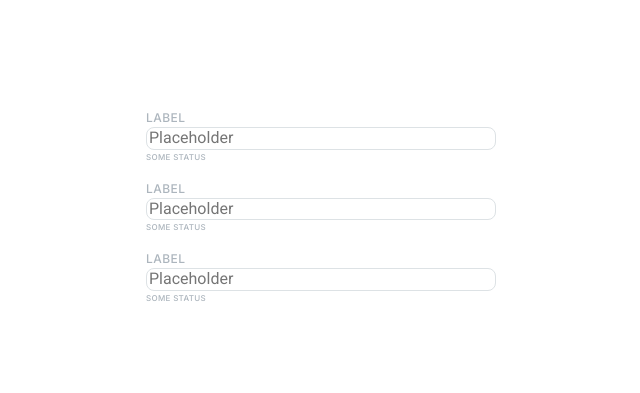
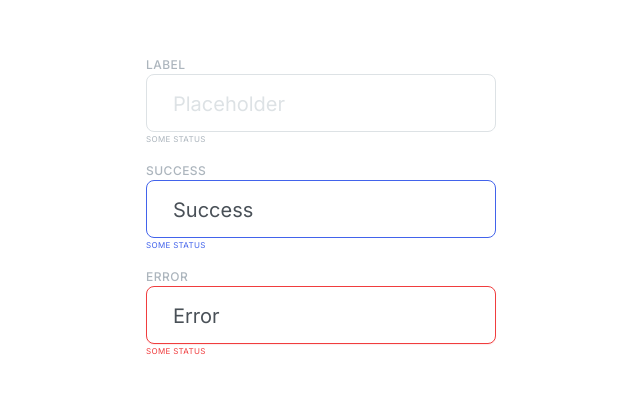
Before and after one commit to js-tasks-ru/htmlcss-20210812_vadim992, a website: page 07-lection5/04-input/index.html in a window 1280 px wide. Shown: the part 193-586 px from the top of the page, without its empty margins (319-959 px from the left). Drawn offline with Linux system fonts and the light colour scheme.

Commit message:
added dz7-input

```diff
--- a/07-lection5/04-input/index.html
+++ b/07-lection5/04-input/index.html
@@ -5,7 +5,7 @@
   <meta charset="UTF-8">
   <meta http-equiv="X-UA-Compatible" content="IE=edge">
   <meta name="viewport" content="width=device-width, initial-scale=1.0">
-  <title>Checkbox</title>
+  <title>Input</title>
   <link rel="stylesheet" href="../../assets/css/normalize.css">
   <link rel="stylesheet" href="../../assets/css/index.css">
   <link rel="stylesheet" href="./input.css">
@@ -31,20 +31,19 @@
             <span class="input__status">Some status</span>
         </label>
         <label class="input input_success">
-            <span class="input__label">Label</span>
+            <span class="input__label">Success</span>
             <div class="input__block">
-            <input class="input__input" type="text" placeholder="Placeholder">
+            <input class="input__input" type="text" placeholder="Placeholder" value="Success">
                 <svg class="input__icon">
                     <use xlink:href="../../assets/images/sprite.svg#success"></use>
                 </svg>
             </div>
-
             <span class="input__status">Some status</span>
         </label>
         <label class="input input_invalid">
-            <span class="input__label">Label</span>
+            <span class="input__label">Error</span>
             <div class="input__block">
-                <input class="input__input" type="text" placeholder="Placeholder">
+                <input class="input__input" type="text" placeholder="Placeholder" value="Error">
                 <svg class="input__icon">
                     <use xlink:href="../../assets/images/sprite.svg#error"></use>
                 </svg>
--- a/07-lection5/04-input/input.css
+++ b/07-lection5/04-input/input.css
@@ -1,6 +1,10 @@
 .input {
   display: flex;
   flex-direction: column;
+  /* Ранее вносил изменения в index.css, но это еще в ПР, поэтому пока здесь пишу CSS-свойства */
+  /* потом перенесу всё в index.css */
+  --box-shadow-input-focus: 0px 1px 1px rgba(51, 154, 240, 0.1);
+  --box-shadow-input-error: 0px 1px 1px rgba(240, 61, 62, 0.1);
 }
 
 .input__label, .input__status {
@@ -14,6 +18,7 @@
 }
 
 .input__status {
+  font-weight: 400;
   font-size: 8px;
   line-height: 14px;
 }
@@ -25,16 +30,53 @@
 
 .input__input {
   width: 350px;
+  padding: 16px 54px 14px 26px;
   background: var(--white);
   border: 1px solid var(--grey-2);
   border-radius: 8px;
   box-sizing: border-box;
+
+  font-family: var(--ff-secondary);
+  font-weight: normal;
+  font-size: 20px;
+  line-height: 26px;
+  color: var(--grey-4);
+}
+
+.input__input::placeholder {
+  color: var(--grey-2);
+}
+
+.input:not(.input_success) > .input__block .input__input:focus,
+.input:not(.input_invalid) > .input__block .input__input:focus {
+  border: 1px solid var(--primary);
+  box-shadow: var(--box-shadow-input-focus);
+  outline: none;
 }
 
 .input__icon {
   position: absolute;
-  top: 0;
+  top: 17px;
   right: 18px;
   width: 24px;
   height: 24px;
 }
+
+.input_success > .input__status,
+.input_success > .input__block .input__icon {
+  color: var(--success);
+}
+
+.input_invalid > .input__status,
+.input_invalid > .input__block .input__icon {
+  color: var(--error);
+}
+
+.input_success > .input__block .input__input {
+  box-shadow: var(--box-shadow-input-success);
+  border-color: var(--success);
+}
+.input_invalid > .input__block .input__input {
+  box-shadow: var(--box-shadow-input-error);
+  border-color: var(--error);
+}
```
